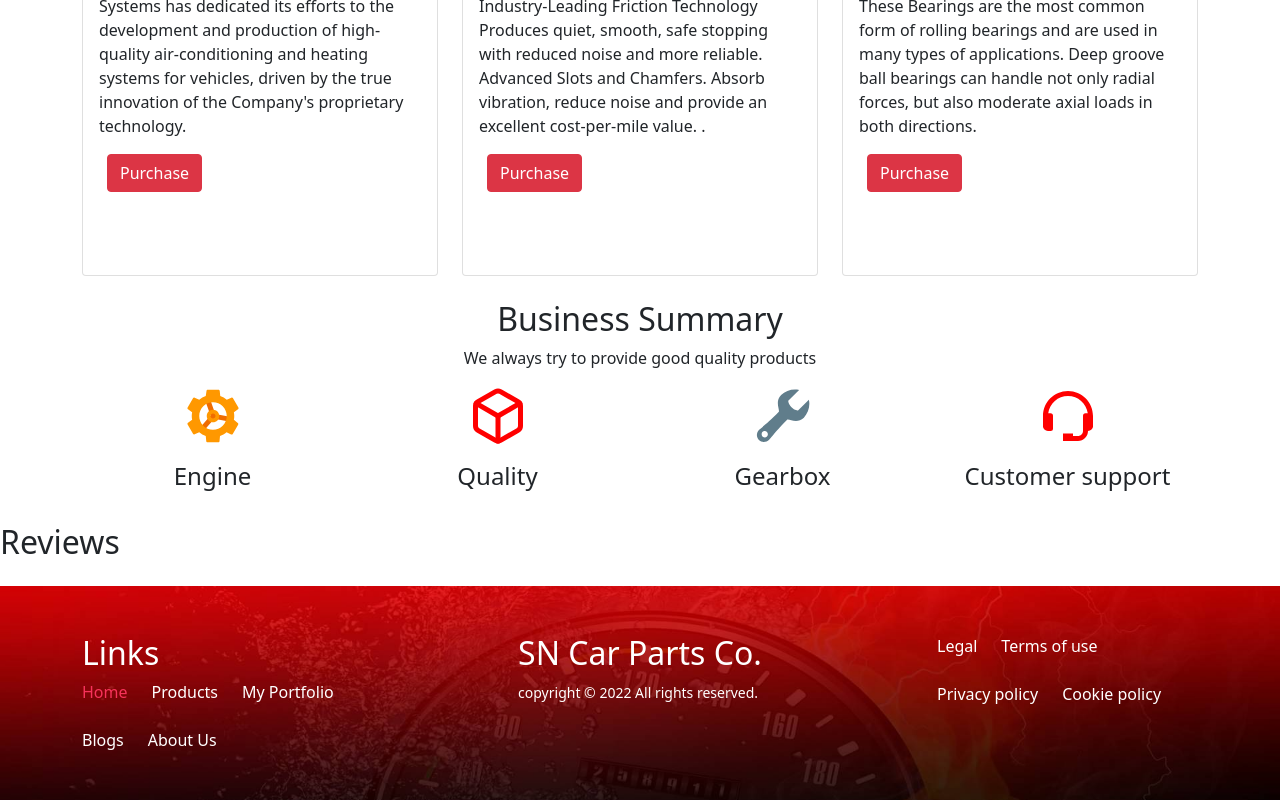
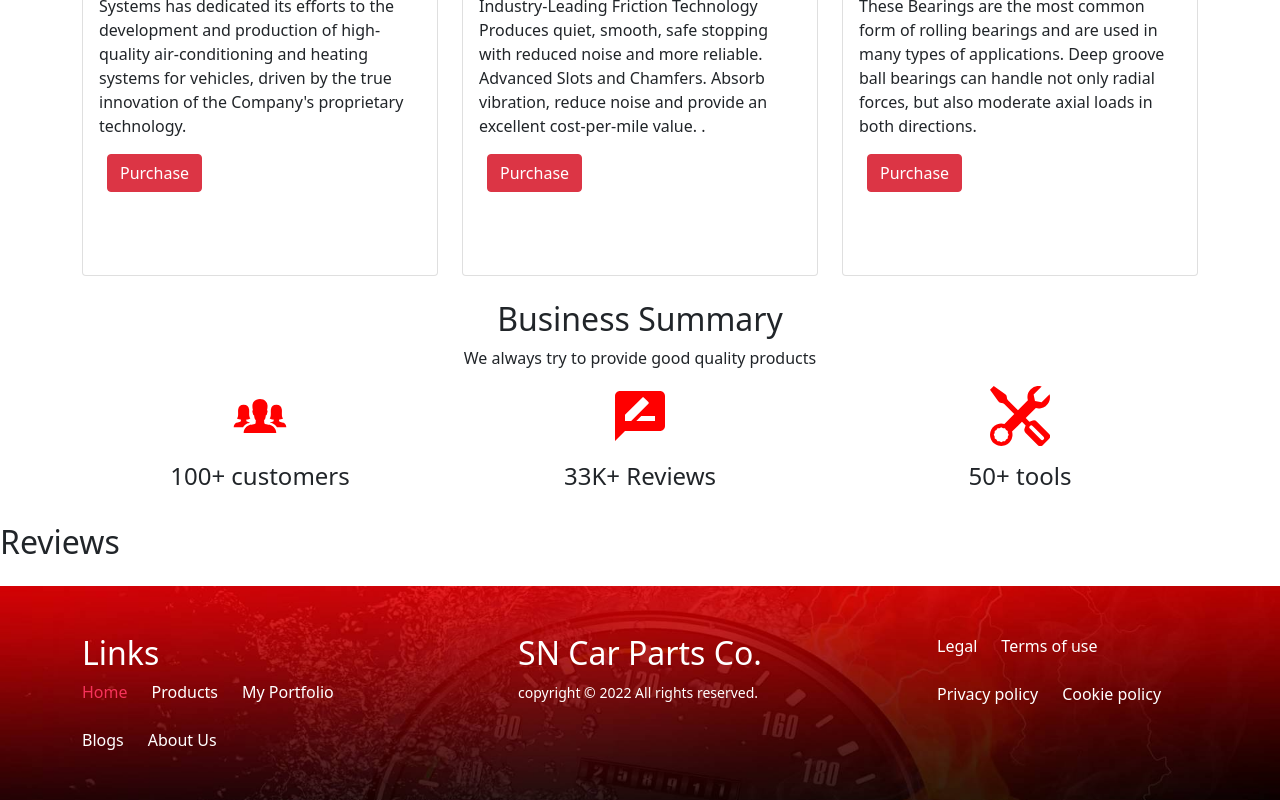
Before and after one commit to sohananazneen/manufacturer-website-client-side, a React (Create React App) app: page / in a window 1280 px wide. Shown: the part 936-1736 px from the top of the page. Built offline with nearby package versions, Linux system fonts and the light colour scheme.

Commit message:
Business Summary added

```diff
--- a/src/Pages/Home/BusinessSummary.js
+++ b/src/Pages/Home/BusinessSummary.js
@@ -1,9 +1,8 @@
 import React from 'react';
 import { Col, Container, Row } from 'react-bootstrap';
-import { FcEngineering } from 'react-icons/fc';
-import { BiSupport } from 'react-icons/bi';
-import { FcSupport } from 'react-icons/fc';
-import { FiBox } from 'react-icons/fi';
+import { IoIosPeople } from 'react-icons/io';
+import { BsTools } from 'react-icons/bs';
+import { MdRateReview } from 'react-icons/md';
 const BusinessSummary = () => {
     const style = { color: "red", fontSize: "60px" }
     return (
@@ -13,28 +12,22 @@ const BusinessSummary = () => {
                 <p>We always try to provide good quality products</p>
             </Row>
             <Row>
-                <Col xs={6} md={3} lg={3}>
+                <Col xs={6} md={4} lg={4}>
                     <div>
-                        <p><FcEngineering style={style} /></p>
-                        <h4>Engine</h4>
+                        <p><IoIosPeople style={style} /></p>
+                        <h4>100+ customers</h4>
                     </div>
                 </Col>
-                <Col xs={6} md={3} lg={3}>
+                <Col xs={6} md={4} lg={4}>
                     <div>
-                        <p><FiBox style={style} /></p>
-                        <h4>Quality</h4>
+                        <p><MdRateReview style={style} /></p>
+                        <h4>33K+ Reviews</h4>
                     </div>
                 </Col>
-                <Col xs={6} md={3} lg={3}>
+                <Col xs={6} md={4} lg={4}>
                     <div>
-                        <p><FcSupport style={style} /></p>
-                        <h4>Gearbox</h4>
-                    </div>
-                </Col>
-                <Col xs={6} md={3} lg={3}>
-                    <div>
-                        <p><BiSupport style={style} /></p>
-                        <h4>Customer support</h4>
+                        <p><BsTools style={style} /></p>
+                        <h4>50+ tools</h4>
                     </div>
                 </Col>
             </Row>
```
